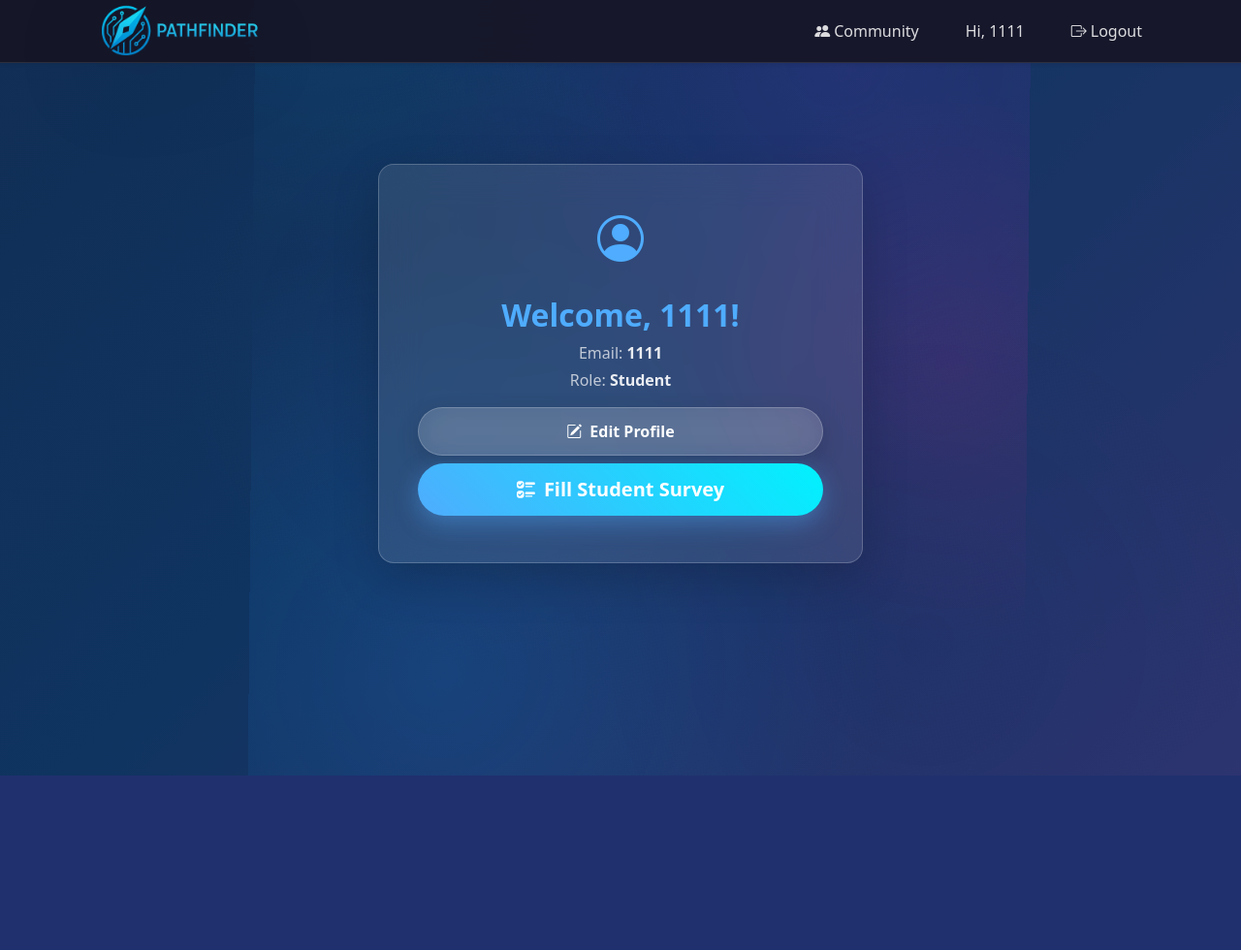
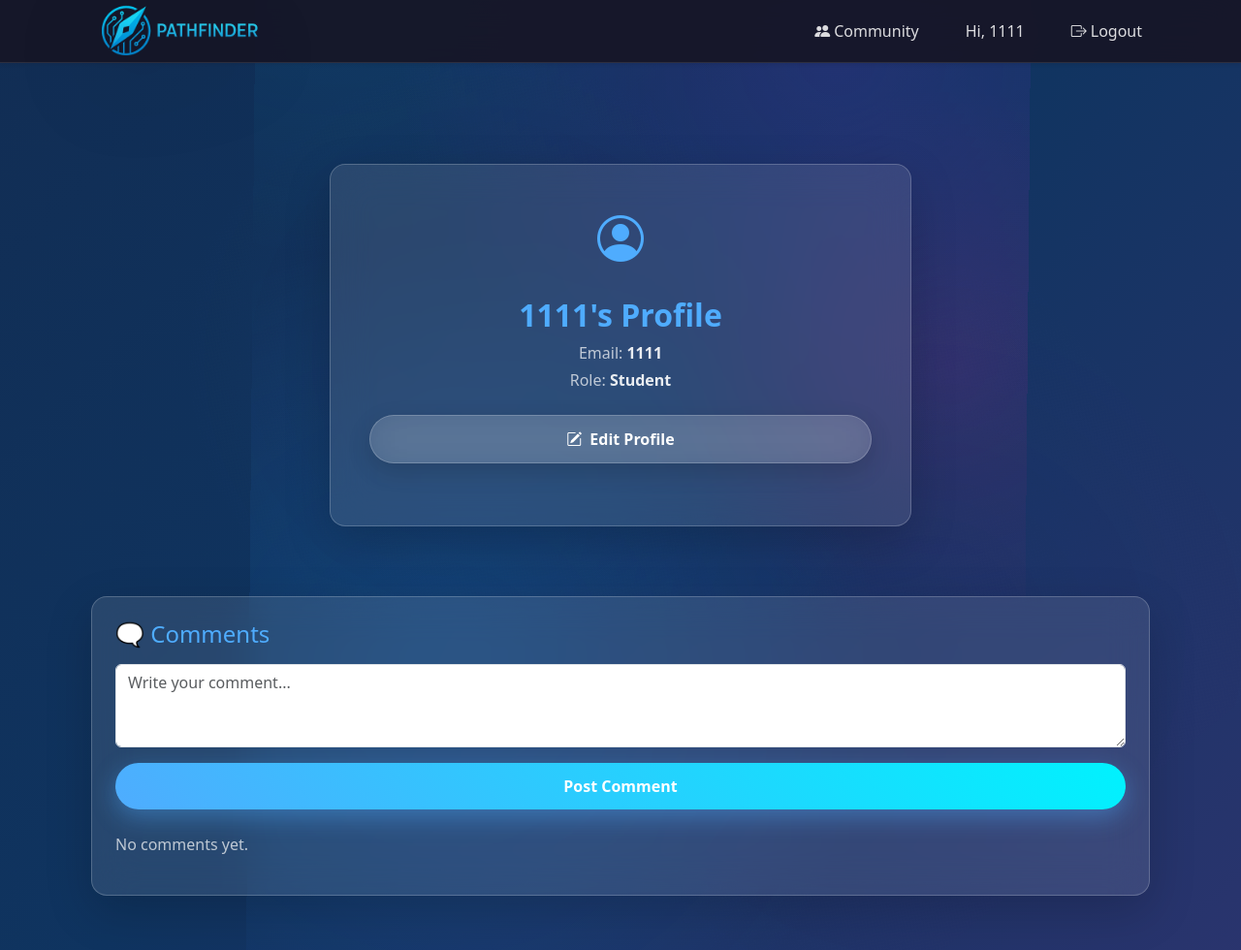
Before and after one commit to codingburgas/2425-11-g-pp-student-practices-assignment-team10, a Flask app: page /profile in a window 1280 px wide. Shown: the whole page at 97% size. Before the commit the page ends 800 px from the top, so only its background shows below. Run offline with Flask 3, Linux system fonts and the light colour scheme; a user stored in the database is signed in; parts of the project's set-up code (start-up, migrations or seed data) failed here and were passed over; some libraries are stand-ins or nearby versions.

Commit message:
Update profile and community pages

```diff
--- a/flaskProject/templates/community.html
+++ b/flaskProject/templates/community.html
@@ -11,7 +11,7 @@
 <div class="card-body">
 <h5 class="card-title">{{ user.username }} ({{ user.role|capitalize }})</h5>
 <p>Email: {{ user.email }}</p>
-
+<a href="{{ url_for('main.view_profile', user_id=user.id) }}" class="btn btn-outline-secondary btn-sm mt-2">View Profile</a>
                 {% if user.role == 'student' %}
                     {% set response = student_responses.get(user.id) %}
                     {% if response %}
--- a/flaskProject/templates/profile.html
+++ b/flaskProject/templates/profile.html
@@ -1,71 +1,57 @@
 {% extends "base.html" %}
 
-{% block title %}Dashboard{% endblock %}
+{% block title %}{{ user.username }}'s Profile{% endblock %}
 
 {% block content %}
 <div class="d-flex justify-content-center align-items-center min-vh-80 py-5">
-<div class="card shadow-lg p-4 rounded-4 text-center" style="width: 100%; max-width: 500px;">
+<div class="card shadow-lg p-4 rounded-4 text-center" style="width: 100%; max-width: 600px;">
 <div class="card-body">
 <div class="mb-4">
 <i class="bi bi-person-circle text-primary" style="font-size: 3rem;"></i>
 </div>
-<h2 class="fw-bold text-primary">Welcome, {{ user.username }}!</h2>
+<h2 class="fw-bold text-primary">{{ user.username }}'s Profile</h2>
 <p class="text-muted mb-1">Email: <span class="fw-semibold">{{ user.email }}</span></p>
 <p class="text-muted mb-3">Role: <span class="fw-semibold text-capitalize">{{ user.role }}</span></p>
 
-      <!-- ✅ Edit Profile Button First -->
-<div class="mb-2">
-<a href="{{ url_for('main.edit_profile') }}" class="btn btn-glassmorphism w-100">
+      {% if current_user.id == user.id %}
+<a href="{{ url_for('main.edit_profile') }}" class="btn btn-glassmorphism w-100 mt-2 mb-4">
 <i class="bi bi-pencil-square me-2"></i>Edit Profile
 </a>
-</div>
-
-      <!-- ✅ Conditional Button Second -->
-      {% if user.role == 'student' %}
-        {% if not has_survey %}
-<a href="{{ url_for('form.student_survey') }}" class="btn btn-primary-gradient btn-lg w-100 mb-2">
-<i class="bi bi-ui-checks me-2"></i>Fill Student Survey
-</a>
-        {% else %}
-<a href="{{ url_for('ml.match') }}" class="btn btn-success-gradient btn-lg w-100 mb-2">
-<i class="bi bi-search me-2"></i>Find a Mentor
-</a>
-        {% endif %}
-      {% elif user.role == 'teacher' %}
-        {% if not has_survey %}
-<a href="{{ url_for('form.teacher_survey') }}" class="btn btn-success-gradient btn-lg w-100 mb-2">
-<i class="bi bi-person-badge me-2"></i>Fill Mentor Profile
-</a>
-        {% endif %}
       {% endif %}
 </div>
 </div>
 </div>
 
-<!-- Mentor View Section -->
-{% if user.role == 'teacher' and mentees %}
-<div class="container mt-5">
+<!-- 🔹 Comment Section -->
+<div class="container mt-4">
 <div class="card shadow-lg p-4 rounded-4">
-<h4 class="text-primary mb-3">🎓 Your Assigned Students</h4>
-<ul class="list-group">
-        {% for student in mentees %}
-<li class="list-group-item bg-dark text-white d-flex justify-content-between align-items-center">
-<div>
-<strong>{{ student.student.username }}</strong><br>
-<small>Email: {{ student.student.email }}</small>
+<h4 class="text-primary mb-3">🗨️ Comments</h4>
+
+    <!-- Comment Form (only visible to logged-in users) -->
+    {% if current_user.is_authenticated %}
+<form method="POST" class="mb-4">
+<div class="mb-3">
+<textarea name="content" rows="3" class="form-control" placeholder="Write your comment..." required></textarea>
 </div>
-<span class="badge bg-info text-dark">ID: {{ student.student_id }}</span>
-</li>
-        {% endfor %}
-</ul>
+<button type="submit" class="btn btn-primary-gradient w-100">Post Comment</button>
+</form>
+    {% endif %}
+
+    <!-- Comment List -->
+    {% if comments %}
+      {% for comment in comments %}
+<div class="card bg-dark text-white mb-3">
+<div class="card-body">
+<p class="mb-1">{{ comment.content }}</p>
+<small class="text-muted">Posted on {{ comment.timestamp.strftime('%Y-%m-%d %H:%M') }}</small>
 </div>
 </div>
-{% elif user.role == 'teacher' %}
-<div class="container mt-5 text-center text-muted">
-<p>No students have signed up with you yet.</p>
+      {% endfor %}
+    {% else %}
+<p class="text-muted">No comments yet.</p>
+    {% endif %}
 </div>
-{% endif %}
-
+</div>
 <style>
 /* Dashboard Button Styles - Matching base.html glassmorphism design */
 .btn-glassmorphism {
```
Lines whose indentation alone changed are shown as unchanged.
